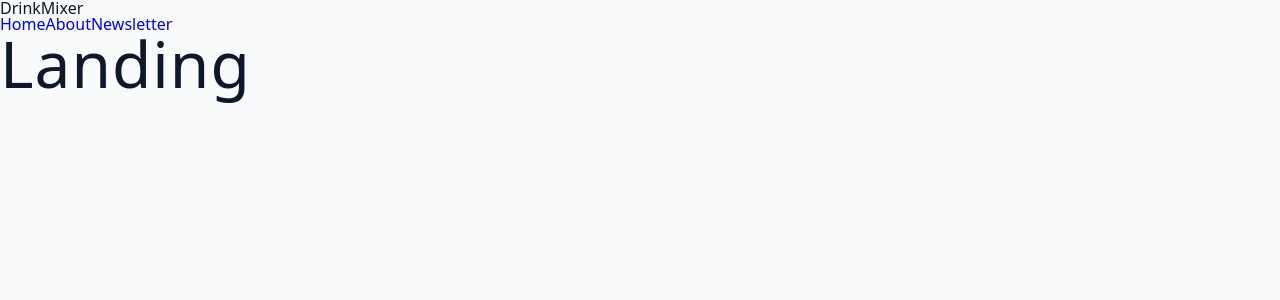
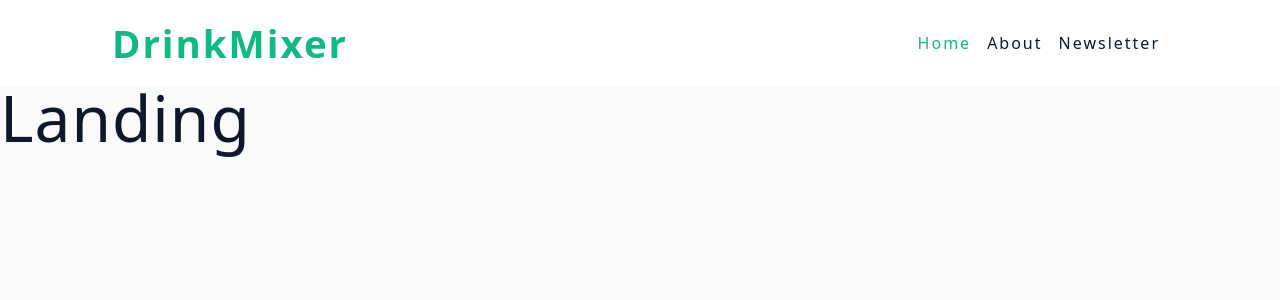
Before and after one commit to RedJyu/router-tut, a React (Vite) app: page / in a window 1280 px wide. Shown: the top 300 px of the page. Built offline with nearby package versions, Linux system fonts and the light colour scheme.

Commit message:
navbar wrapper css

```diff
--- a/src/components/Navbar.jsx
+++ b/src/components/Navbar.jsx
@@ -1,8 +1,10 @@
 import { NavLink } from 'react-router-dom';
+import styled from 'styled-components';
+import Wrapper from '../assets/wrappers/Navbar';
 
 const Navbar = () => {
   return (
-    <nav>
+    <Wrapper>
       <div className='nav-center'>
         <span className='logo'>DrinkMixer</span>
         <div className='nav-links'>
@@ -17,7 +19,8 @@ const Navbar = () => {
           </NavLink>
         </div>
       </div>
-    </nav>
+    </Wrapper>
   );
 };
+
 export default Navbar;
```
